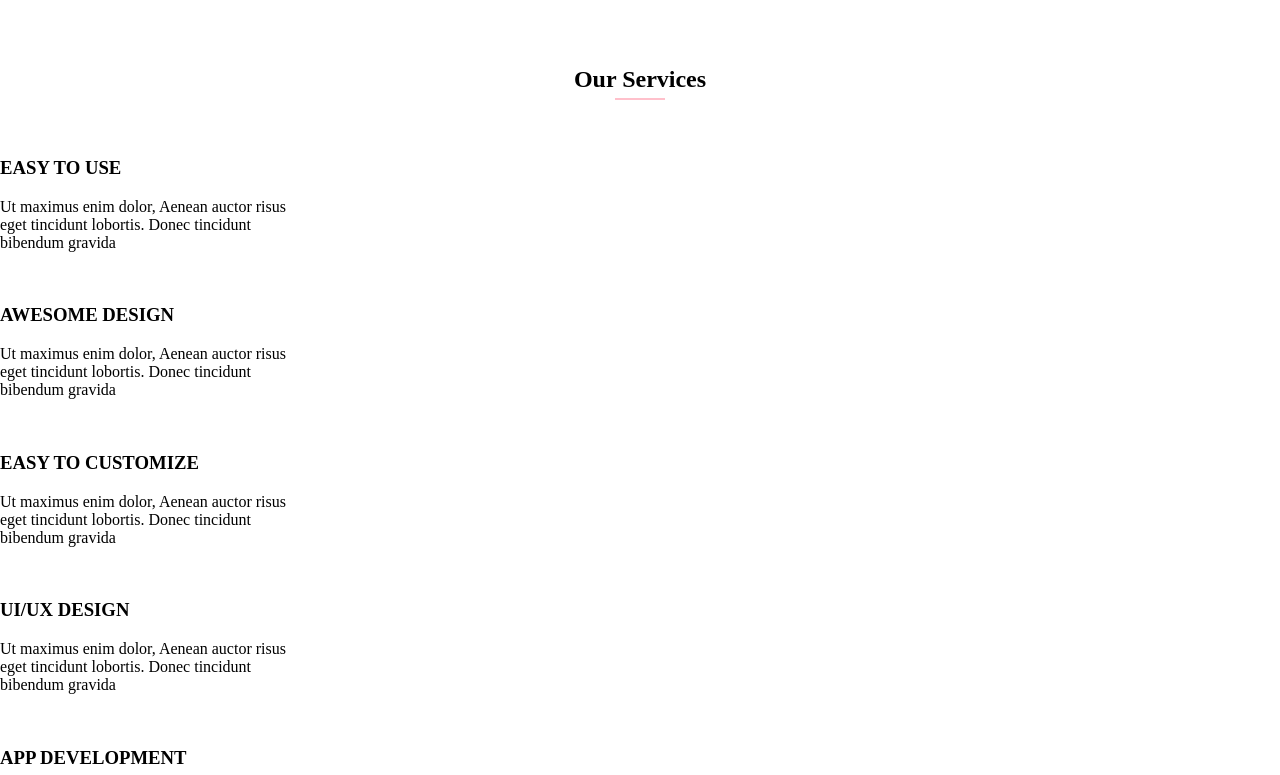
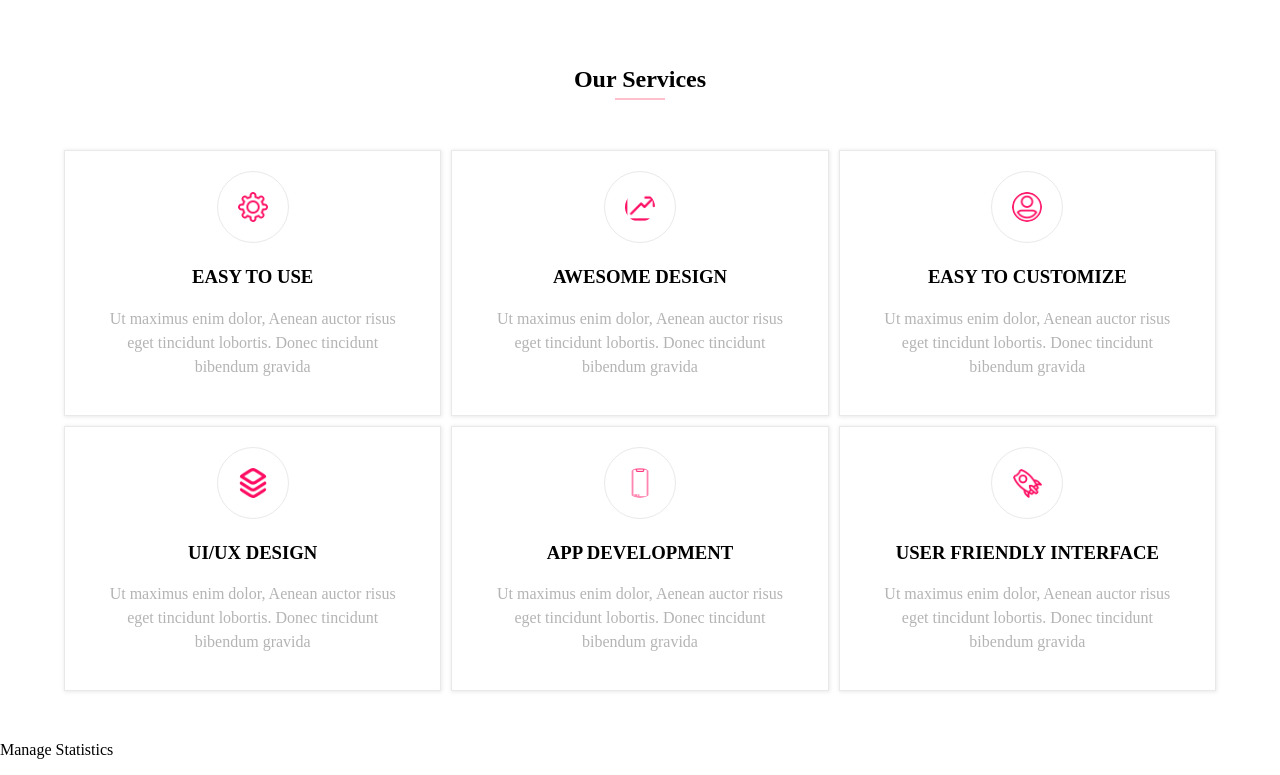
Before and after one commit to Queen-esther01/SCA-web-project, a plain HTML site: page index.html in a window 1280 px wide. Shown: the part 500-1275 px from the top of the page. Drawn offline with nearby package versions, Linux system fonts and the light colour scheme.

Commit message:
service section styling

```diff
--- a/css/style.css
+++ b/css/style.css
@@ -36,6 +36,10 @@ li:hover{
     justify-content: space-between;
     flex-wrap: wrap;
     margin: 0;
+}
+header{
+    width: 90%;
+    margin: auto;
 }
 .navbar{
     display: none;
@@ -127,6 +131,29 @@ i{
     margin: 5px auto;
     border-bottom: 2px solid pink;
 }
+.service_card_container{
+    width: 90%;
+    margin: 50px auto;
+    display: grid;
+    grid-template-columns: repeat(auto-fit,minmax(50%,1fr));
+    grid-gap: 10px;
+}
+.service_card_wrapper{
+    text-align: center;
+    border: 1px solid rgb(233, 233, 233);
+    padding: 20px;
+    box-shadow: 0.4px 0.4px 4px 0.4px rgb(233, 233, 233);
+}
+.service_icon{
+    width: 30px;
+    border: 1px solid rgb(233, 233, 233);
+    padding: 20px;
+    border-radius: 50%;
+}
+.service_card_description{
+    line-height: 1.5em;
+    color: rgb(180, 180, 180);
+}
 
 
 
@@ -134,6 +161,11 @@ i{
 @media(min-width: 500px) and (max-width: 800px){
     .header_illustration{
         width: 500px;
+    }
+
+    /* service section */
+    .service_card_container{
+        grid-template-columns: repeat(auto-fit,minmax(40%,1fr));
     }
 }
 
@@ -171,4 +203,9 @@ i{
     .header_illustration{
         width: 500px;
     }
+
+    /* service section */
+    .service_card_container{
+        grid-template-columns: repeat(auto-fit,minmax(30%,1fr));
+    }
 }
--- a/index.html
+++ b/index.html
@@ -49,63 +49,63 @@
 
         <section class="services_section">
             <h2 class="service_title">Our Services</h2>
-            <div>
-                <div>
-                    <div>
-                        <img src="#" alt="">
+            <div class="service_card_container">
+                <div class="service_card_wrapper">
+                    <div class="service_icon_container">
+                        <img class="service_icon" src="images/settings_icon.png" alt="settings-icon">
                     </div>
-                    <h3>EASY TO USE</h3>
-                    <p>Ut maximus enim dolor, Aenean auctor risus<br>
+                    <h3 class="service_card_title">EASY TO USE</h3>
+                    <p class="service_card_description">Ut maximus enim dolor, Aenean auctor risus<br>
                     eget tincidunt lobortis. Donec tincidunt<br>
                     bibendum gravida</p>
                 </div>
 
-                <div>
-                    <div>
-                        <img src="#" alt="">
+                <div class="service_card_wrapper">
+                    <div class="service_icon_container">
+                        <img class="service_icon" src="images/chart.png" alt="chart-icon">
                     </div>
-                    <h3>AWESOME DESIGN</h3>
-                    <p>Ut maximus enim dolor, Aenean auctor risus<br>
+                    <h3 class="service_card_title">AWESOME DESIGN</h3>
+                    <p class="service_card_description">Ut maximus enim dolor, Aenean auctor risus<br>
                     eget tincidunt lobortis. Donec tincidunt<br>
                     bibendum gravida</p>
                 </div>
 
-                <div>
-                    <div>
-                        <img src="#" alt="">
+                <div class="service_card_wrapper">
+                    <div class="service_icon_container">
+                        <img class="service_icon" src="images/user.png" alt="user-icon">
                     </div>
-                    <h3>EASY TO CUSTOMIZE</h3>
-                    <p>Ut maximus enim dolor, Aenean auctor risus<br>
+                    <h3 class="service_card_title">EASY TO CUSTOMIZE</h3>
+                    <p class="service_card_description">Ut maximus enim dolor, Aenean auctor risus<br>
                     eget tincidunt lobortis. Donec tincidunt<br>
                     bibendum gravida</p>
                 </div>
 
-                <div>
-                    <div>
-                        <img src="#" alt="">
+                <div class="service_card_wrapper">
+                    <div class="service_icon_container">
+                        <img class="service_icon" src="images/stack.png" alt="stack-icon">
                     </div>
-                    <h3>UI/UX DESIGN</h3>
-                    <p>Ut maximus enim dolor, Aenean auctor risus<br>
+                    <h3 class="service_card_title">UI/UX DESIGN</h3>
+                    <p class="service_card_description">Ut maximus enim dolor, Aenean auctor risus<br>
                     eget tincidunt lobortis. Donec tincidunt<br>
                     bibendum gravida</p>
                 </div>
 
-                <div>
-                    <div>
-                        <img src="#" alt="">
+                <div class="service_card_wrapper">
+                    <div class="service_icon_container">
+                        <img class="service_icon" src="images/phone.png" alt="phone-icon">
                     </div>
-                    <h3>APP DEVELOPMENT</h3>
-                    <p>Ut maximus enim dolor, Aenean auctor risus<br>
+                    <h3 class="service_card_title">APP DEVELOPMENT</h3>
+                    <p class="service_card_description">Ut maximus enim dolor, Aenean auctor risus<br>
                     eget tincidunt lobortis. Donec tincidunt<br>
                     bibendum gravida</p>
                 </div>
 
-                <div>
-                    <div>
-                        <img src="#" alt="">
+                <div class="service_card_wrapper">
+                    <div class="service_icon_container">
+                        <img class="service_icon" src="images/rocket.png" alt="rocket-icon">
                     </div>
-                    <h3>USER FRIENDLY INTERFACE</h3>
-                    <p>Ut maximus enim dolor, Aenean auctor risus<br>
+                    <h3 class="service_card_title">USER FRIENDLY INTERFACE</h3>
+                    <p class="service_card_description">Ut maximus enim dolor, Aenean auctor risus<br>
                     eget tincidunt lobortis. Donec tincidunt<br>
                     bibendum gravida</p>
                 </div>
```
